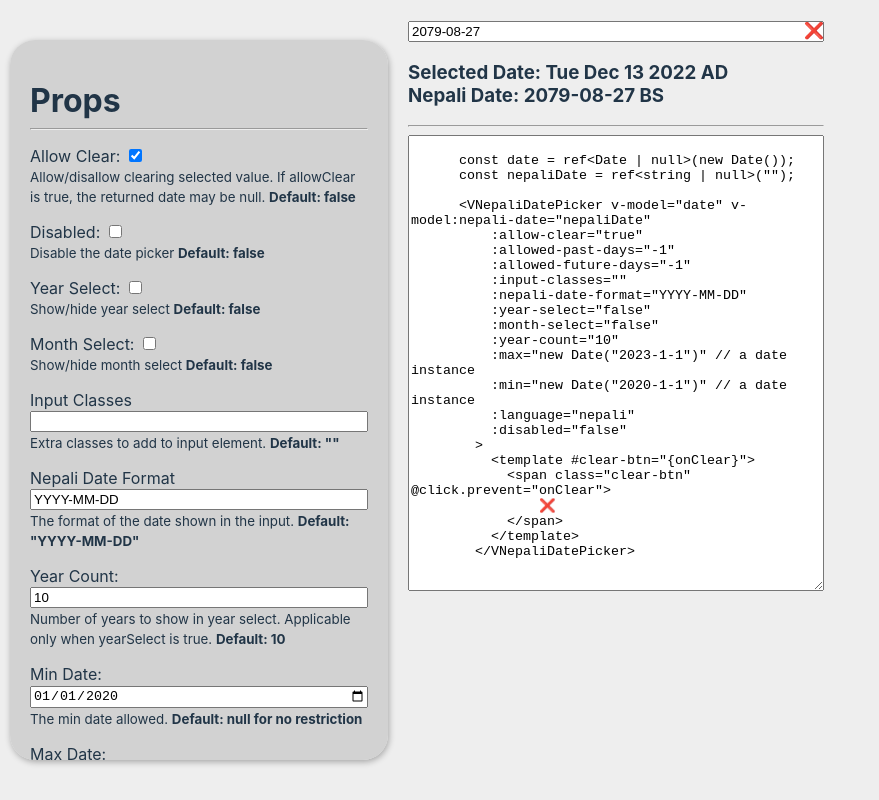
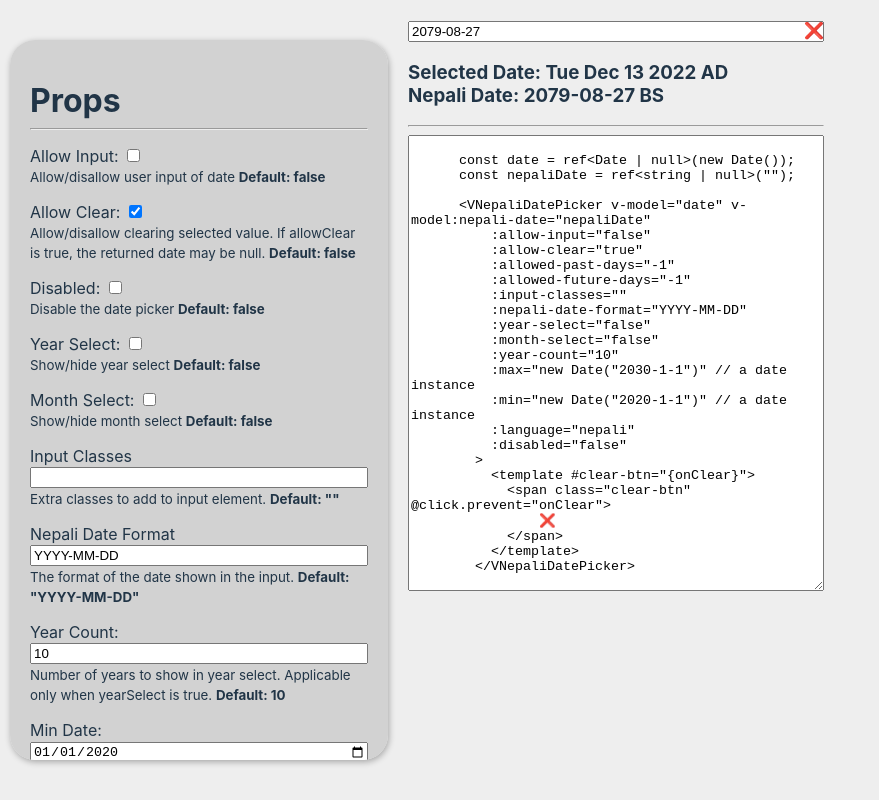
Before and after one commit to niroula-kushal/vue3-nepali-date-picker, a Vue app: page / in a window 1280 px wide. Shown: the whole page, without its empty margins (0-879 px from the left). Built offline with nearby package versions, Linux system fonts and the light colour scheme.

Commit message:
feat: date input

```diff
--- a/src/App.vue
+++ b/src/App.vue
@@ -7,7 +7,7 @@ const date = ref<Date | null>(new Date());
 const nepaliDate = ref<string|null>("");
 
 const minDateValue = ref<string>("2020-01-01");
-const maxDateValue = ref<string>("2023-01-01");
+const maxDateValue = ref<string>("2030-01-01");
 
 const min = computed<Date>(() => new Date(minDateValue.value));
 const max = computed<Date>(() => new Date(maxDateValue.value));
@@ -21,7 +21,8 @@ const monthSelect = ref<boolean>(false);
 const allowClear = ref<boolean>(true);
 const yearCount = ref<number>(10);
 const language = ref<DatePickerLangauges>("nepali");
-const disabled = ref(false);
+const disabled = ref<boolean>(false);
+const allowInput = ref<boolean>(false);
 
 const usage = computed<string>(() => {
   let str = `
@@ -29,6 +30,7 @@ const usage = computed<string>(() => {
       const nepaliDate = ref<string | null>("");
 
       <VNepaliDatePicker v-model="date" v-model:nepali-date="nepaliDate"
+          :allow-input="${allowInput.value}"
           :allow-clear="${allowClear.value}"
           :allowed-past-days="${allowedPastDays.value}"
           :allowed-future-days="${allowedFutureDays.value}"
@@ -59,6 +61,15 @@ const usage = computed<string>(() => {
     <div class="sidebar">
       <h1 class="mb-0">Props</h1>
       <hr>
+      <p>
+        Allow Input: <input type="checkbox" v-model="allowInput" />
+        <br/>
+        <small>Allow/disallow user input of date
+          <strong>
+            Default: false
+          </strong>
+        </small>
+      </p>
       <p>
         Allow Clear: <input type="checkbox" v-model="allowClear">
         <br/>
@@ -199,6 +210,7 @@ const usage = computed<string>(() => {
     </div>
     <div class="content">
         <VNepaliDatePicker v-model="date" v-model:nepali-date="nepaliDate"
+          :allow-input="allowInput"
           :allow-clear="allowClear"
           :allowed-past-days="allowedPastDays"
           :allowed-future-days="allowedFutureDays"
@@ -210,7 +222,7 @@ const usage = computed<string>(() => {
           :max="max"
           :min="min"
           :language="language"
-    :disabled="disabled"
+        :disabled="disabled"
         >
           <template #clear-btn="{onClear}">
             <span class="clear-btn" @click.prevent="onClear">
--- a/src/components/VNepaliDatePicker.vue
+++ b/src/components/VNepaliDatePicker.vue
@@ -1,11 +1,13 @@
 <template>
     <div class="wrapper">
-        <input type="text" placeholder="yyyy-mm-dd" ref="elm" :value="dateValue" :class="inputClasses" :disabled="disabled"/>
+        <input type="text" placeholder="yyyy-mm-dd" ref="elm" :value="dateValue" :class="inputClasses"
+            :disabled="disabled" />
         <slot v-if="allowClear && !disabled" :on-clear="onClear" name="clear-btn">
             <span class="clear-btn" @click.prevent="onClear">
-            <svg xmlns="http://www.w3.org/2000/svg" fill="none" viewBox="0 0 24 24" stroke-width="1.5" stroke="currentColor" class="w-6 h-6">
-  <path stroke-linecap="round" stroke-linejoin="round" d="M6 18L18 6M6 6l12 12" />
-</svg>
+                <svg xmlns="http://www.w3.org/2000/svg" fill="none" viewBox="0 0 24 24" stroke-width="1.5"
+                    stroke="currentColor" class="w-6 h-6">
+                    <path stroke-linecap="round" stroke-linejoin="round" d="M6 18L18 6M6 6l12 12" />
+                </svg>
             </span>
         </slot>
     </div>
@@ -18,13 +20,13 @@ import NepaliFunctions from '../nepali-date-picker/NepaliFunctions.js';
 import '../nepali-date-picker/nepali-date-picker.js';
 import '../nepali-date-picker/nepali-date-picker.css';
 
-export type DatePickerLangauges =  "english" | "nepali";
+export type DatePickerLangauges = "english" | "nepali";
 
 const props = defineProps<{
     modelValue: Date | null,
     nepaliDate?: string | null,
     allowClear?: boolean,
-    inputClasses?:string,
+    inputClasses?: string,
     nepaliDateFormat?: string,
     yearSelect?: boolean,
     monthSelect?: boolean,
@@ -34,15 +36,16 @@ const props = defineProps<{
     allowedPastDays?: number,
     allowedFutureDays?: number,
     language?: DatePickerLangauges
-    disabled?: boolean
+    disabled?: boolean,
+    allowInput?: boolean
 }>();
 
 const emit = defineEmits<{
     (e: "update:modelValue", value: Date | null): void,
-    (e: "update:nepaliDate", value:string|null):void
+    (e: "update:nepaliDate", value: string | null): void
 }>();
 
-const elm = ref<HTMLElement | null>(null);
+const elm = ref<HTMLInputElement | null>(null);
 
 const changeableProps = computed(() => ({
     allowedPastDays: props.allowedPastDays,
@@ -53,7 +56,8 @@ const changeableProps = computed(() => ({
     allowedFutureDays: props.allowedFutureDays,
     min: props.min,
     max: props.max,
-    language: props.language
+    language: props.language,
+    allowInput: props.allowInput
 }));
 
 const nepaliDateFormat = computed<string>(() => props.nepaliDateFormat ?? "MM/DD/YYYY");
@@ -75,12 +79,16 @@ function convertAdDateToFormattedBsDate(date: Date | null | undefined) {
     return NepaliFunctions.ConvertDateFormat(dateObj, nepaliDateFormat.value);
 }
 
-function emitNepaliDate(value: string|null) {
+function emitNepaliDate(value: string | null) {
     emit("update:nepaliDate", value);
 }
 
 watch(() => changeableProps.value, () => {
+    // @ts-ignore
+    elm.value && elm.value.nepaliDatePicker("remove");
     initializeDatePicker();
+}, {
+    deep: true
 });
 
 watch(() => dateValue.value, (value) => {
@@ -89,6 +97,7 @@ watch(() => dateValue.value, (value) => {
 
 onMounted(() => {
     initializeDatePicker();
+    elm.value?.addEventListener('change', onUserInput as any);
     emitNepaliDate(dateValue.value);
 });
 
@@ -103,13 +112,27 @@ function initializeDatePicker() {
         disableAfter: convertAdDateToFormattedBsDate(props.max),
         disableDaysBefore: props.allowedPastDays ?? -1,
         disableDaysAfter: props.allowedFutureDays ?? -1,
-        readOnlyInput: true,
+        readOnlyInput: !props.allowInput,
         language: props.language,
         onChange(date: { ad: string, bs: string }) {
             emit("update:modelValue", new Date(date.ad));
         }
     });
 };
+
+function onUserInput({ target } : { target: EventTarget} ) {
+    const value = (target as HTMLInputElement).value ?? "";
+    const dateObj = NepaliFunctions.ConvertToDateObject(value, props.nepaliDateFormat) ?? { year: 0, month: 0, day: 0 };
+    document.querySelector("#ndp-nepali-box")?.remove();
+    if (!NepaliFunctions.ValidateBsDate(dateObj)) {
+        // @ts-ignore
+        elm.value.value = dateValue.value; //Not resetting value. Setting the input value to date displayed string
+    }
+    else {
+        const adDate = NepaliFunctions.BS2AD(dateObj);
+        emit("update:modelValue", new Date(`${adDate.year}-${adDate.month}-${adDate.day}`)); //Updating date if valid
+    }
+}
 
 </script>
 
```
Also changed, not shown: 1 other file (tests, documents, lock files or other folders).
